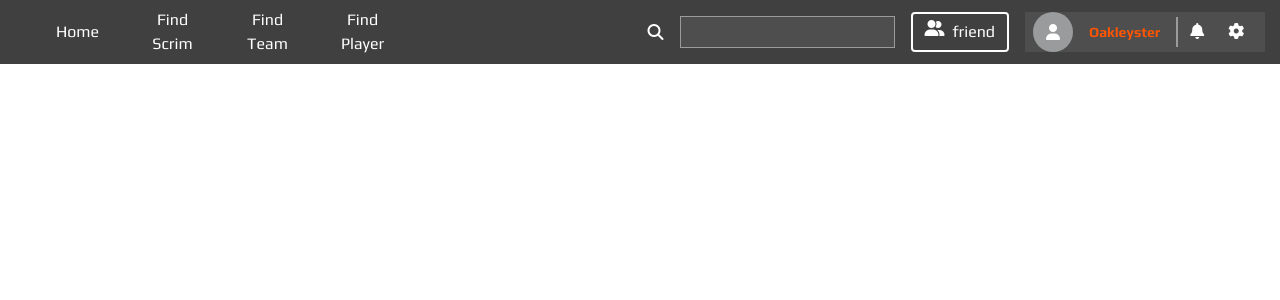
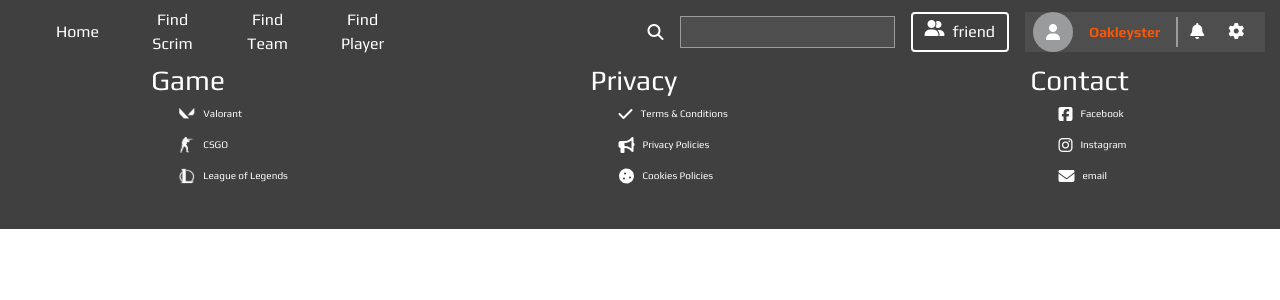
Before and after one commit to PenpichaSi/scrimstage-frontend, a React (Create React App) app: page / in a window 1280 px wide. Shown: the top 300 px of the page. Built offline with nearby package versions, Linux system fonts and the light colour scheme.

Commit message:
done create footer with no linkage

```diff
--- a/src/App.css
+++ b/src/App.css
@@ -179,3 +179,31 @@ p {
 	background-color: transparent;
 	border: none;
 }
+
+.footer_container {
+	height: 165px;
+	width: 100%;
+	background-color: #404040;
+	display: flex;
+	justify-content: space-around;
+}
+
+.footer_logo {
+	width: 16px;
+	height: 16px;
+}
+
+.footer_list {
+	display: flex;
+	flex-direction: column;
+}
+
+.footer_header {
+	color: #ffffff;
+	width: 100%;
+}
+
+.footer_item {
+	display: flex;
+	margin-left: 20px;
+}
--- a/src/components/layout/Footer.jsx
+++ b/src/components/layout/Footer.jsx
@@ -1,5 +1,57 @@
+import val from "../../assets/images/logo/valorant.png";
+import csgo from "../../assets/images/logo/csgo.png";
+import lol from "../../assets/images/logo/lol.png";
+
 function Footer() {
-	return <div></div>;
+	return (
+		<div className="footer_container">
+			<div className="footer_list">
+				<h2 className="footer_header">Game</h2>
+				<div className="footer_item">
+					<img className="footer_logo mx-2" src={val} alt="valorant logo" />
+					<p>Valorant</p>
+				</div>
+				<div className="footer_item">
+					<img className="footer_logo mx-2" src={csgo} alt="csgo logo" />
+					<p>CSGO</p>
+				</div>
+				<div className="footer_item">
+					<img className="footer_logo mx-2" src={lol} alt="lol logo" />
+					<p>League of Legends</p>
+				</div>
+			</div>
+			<div className="footer_list">
+				<h2 className="footer_header">Privacy</h2>
+				<div className="footer_item">
+					<i className="fa-solid fa-check mx-2" />
+					<p>Terms &amp; Conditions</p>
+				</div>
+				<div className="footer_item">
+					<i className="fa-solid fa-bullhorn mx-2" />
+					<p>Privacy Policies</p>
+				</div>
+				<div className="footer_item">
+					<i className="fa-solid fa-cookie mx-2" />
+					<p>Cookies Policies</p>
+				</div>
+			</div>
+			<div className="footer_list">
+				<h2 className="footer_header">Contact</h2>
+				<div className="footer_item">
+					<i className="fa-brands fa-facebook-square mx-2" />
+					<p>Facebook</p>
+				</div>
+				<div className="footer_item">
+					<i className="fa-brands fa-instagram mx-2" />
+					<p>Instagram</p>
+				</div>
+				<div className="footer_item">
+					<i className="fa-solid fa-envelope mx-2" />
+					<p>email</p>
+				</div>
+			</div>
+		</div>
+	);
 }
 
 export default Footer;
--- a/src/components/layout/MainLayout.jsx
+++ b/src/components/layout/MainLayout.jsx
@@ -4,7 +4,7 @@ import Footer from "./Footer";
 
 function MainLayout() {
 	return (
-		<div>
+		<div className="d-flex flex-column">
 			<NavBar />
 			<Outlet />
 			<Footer />
```
